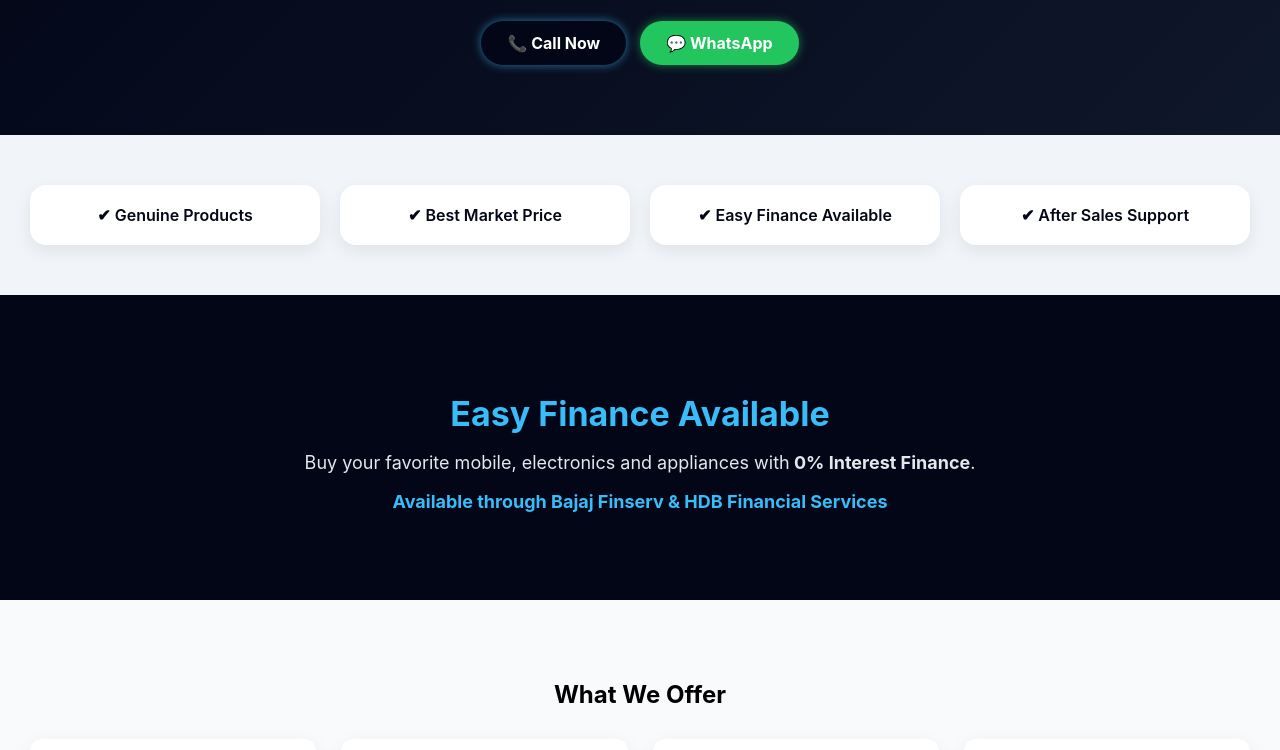
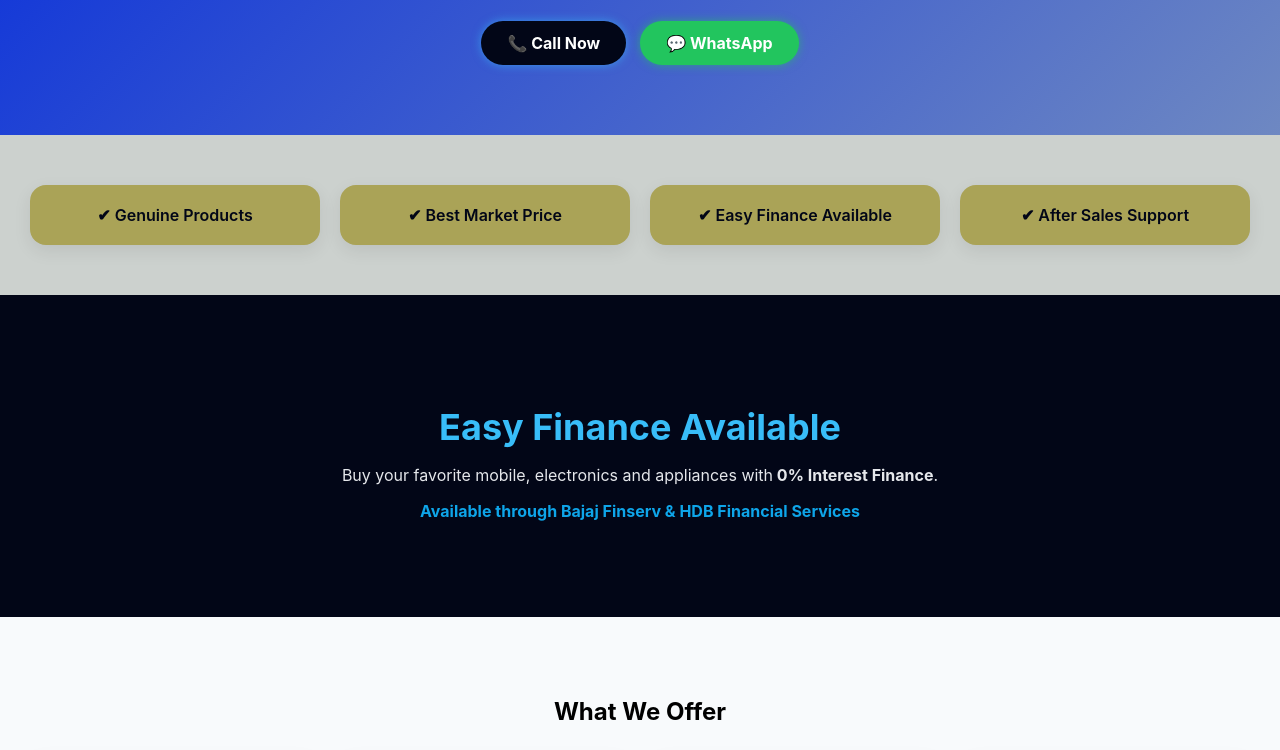
Before and after one commit to amankr97531/shri-balaji-enterprises, a React (Create React App) app: page / in a window 1280 px wide. Shown: the part 822-1572 px from the top of the page. Built offline with nearby package versions, Linux system fonts and the light colour scheme.

Commit message:
Update Home.css

```diff
--- a/src/pages/Home.css
+++ b/src/pages/Home.css
@@ -28,7 +28,7 @@ html, body {
   width: 100%;
   padding: 70px 20px;
   text-align: center;
-  background: linear-gradient(135deg, #020617, #0f172a);
+  background: linear-gradient(135deg, #082edb, #6e88c2);
 }
 
 .hero-content {
@@ -81,12 +81,12 @@ html, body {
   grid-template-columns: repeat(auto-fit, minmax(200px, 1fr));
   gap: 20px;
   padding: 50px 30px;
-  background: #f1f5f9;
+  background: #ccd1ce;
   text-align: center;
 }
 
 .features div {
-  background: white;
+  background: rgb(170, 163, 87);
   padding: 20px;
   border-radius: 16px;
   box-shadow: 0 6px 18px rgba(0,0,0,0.08);
@@ -241,27 +241,63 @@ html, body {
 }
 
 .finance {
-  padding: 70px 30px;
+  padding: 80px 20px;
   text-align: center;
-  background: linear-gradient(135deg, #020617, #0f172a);
-  color: #e5e7eb;
+  background: #f1f5f9;              /* light off-white */
+  color: #020617;
 }
 
-.finance h2 {
-  font-size: 34px;
-  margin-bottom: 10px;
-  color: #38bdf8;
+/* White card */
+.finance-wrapper {
+  max-width: 900px;
+  margin: auto;
+  background: white;
+  padding: 40px 30px;
+  border-radius: 18px;
+  box-shadow: 0 8px 25px rgba(0, 0, 0, 0.08);
+  border: 1px solid #e2e8f0;
 }
 
-.finance p {
-  font-size: 18px;
+/* Heading */
+.finance h2 {
+  font-size: 36px;
+  margin-bottom: 10px;
+  color: #0ea5e9;        /* soft blue */
 }
 
+/* Main line */
+.finance-tagline {
+  font-size: 18px;
+  color: #334155;
+  margin-bottom: 20px;
+}
+
+/* Badges row */
+.finance-badges {
+  display: flex;
+  justify-content: center;
+  gap: 15px;
+  flex-wrap: wrap;
+  margin: 20px 0;
+}
+
+/* Pill badges */
+.finance-badges span {
+  background: #e0f2fe;   /* very light blue */
+  color: #020617;
+  padding: 8px 14px;
+  border-radius: 20px;
+  font-weight: 600;
+  box-shadow: 0 3px 8px rgba(0,0,0,0.08);
+}
+
+/* Brands line */
 .finance-brands {
-  margin-top: 12px;
+  margin-top: 15px;
   font-weight: bold;
-  color: #38bdf8;
+  color: #0ea5e9;
 }
+
 
 
 .address {
```
